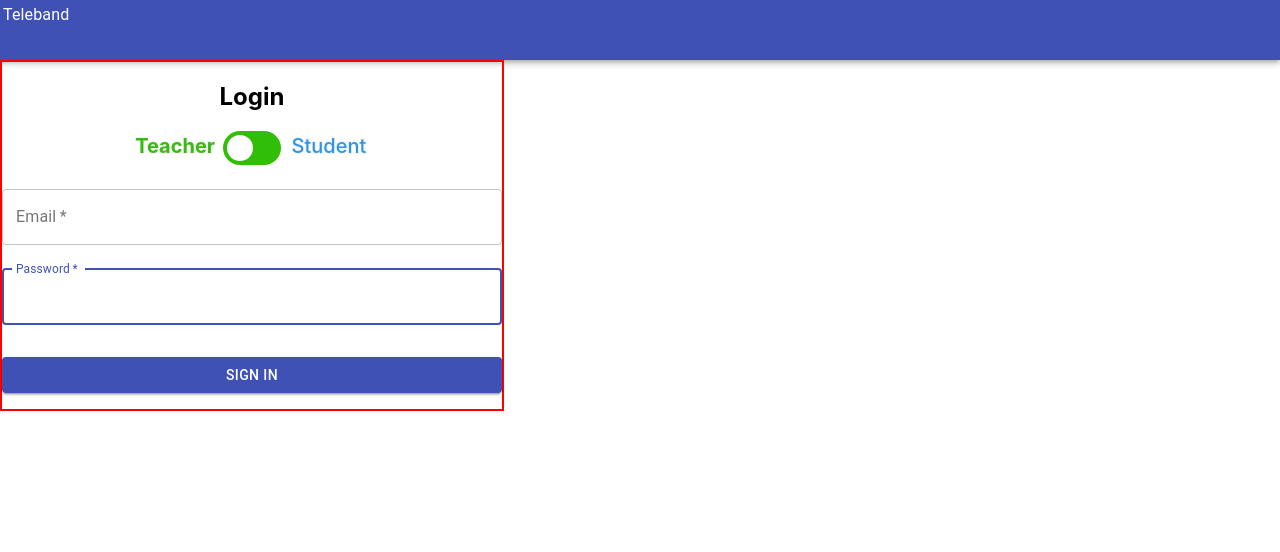
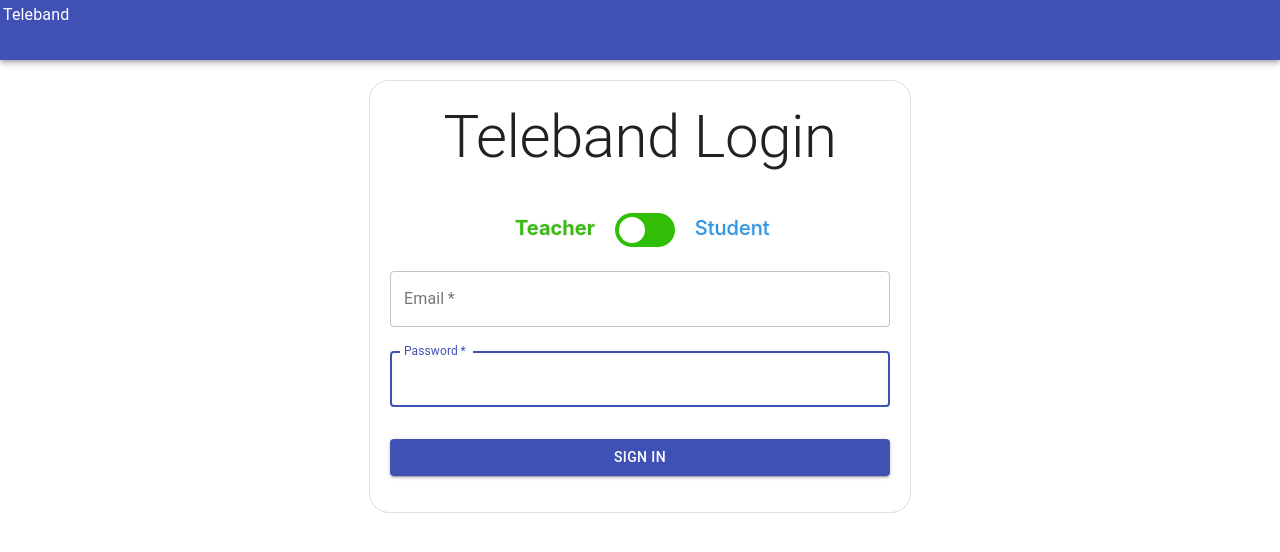
Before and after one commit to laurenyz/teleband-frontend, a React (Create React App) app: page /login in a window 1280 px wide. Shown: the top 552 px of the page. Built offline with nearby package versions, Linux system fonts and the light colour scheme.

Commit message:
updated welcome page and login page formatting

```diff
--- a/src/components/Landing.component.jsx
+++ b/src/components/Landing.component.jsx
@@ -1,12 +1,13 @@
 import React from 'react'
 import {Link} from 'react-router-dom'
+import Typography from '@material-ui/core/Typography'
+import '../style/LandingPage.style.css'
 
 function Landing () {
     return(
-        <div>
-            Welcome to Teleband!
-
-            Click <Link to="/login">here</Link> to login.
+        <div id="welcome-message">
+            <Typography id="header-h1" variant="h1">Welcome to Teleband!</Typography>
+            <Typography display="inline" variant="h2">Click </Typography><Link to="/login"><Typography display="inline" variant="h2">here</Typography></Link><Typography display="inline" variant="h2"> to login.</Typography>
         </div>
     )
 }
--- a/src/components/Login.component.jsx
+++ b/src/components/Login.component.jsx
@@ -5,6 +5,8 @@ import { useHistory } from 'react-router-dom'
 import Button from '@material-ui/core/Button';
 import TextField from '@material-ui/core/TextField';
 import Grid from '@material-ui/core/Grid'
+import Typography from '@material-ui/core/Typography'
+import Paper from '@material-ui/core/Paper'
 import { makeStyles } from '@material-ui/core/styles';
 import '../style/Login.style.css'
 
@@ -16,6 +18,14 @@ const useStyles = makeStyles(theme => ({
     submit: {
         margin: theme.spacing(3, 0, 2),
     },
+    paper: {
+        padding: 20,
+        width: 500,
+        // backgroundColor: "#dcdcdc",
+        //borderColor: theme.secondary,
+        borderRadius: 20,
+        marginTop: 20,
+    }
   }));
 
 function Login(props) {
@@ -57,8 +67,9 @@ function Login(props) {
     const [student, setStudent] = useState(false)
 
     return (
-        <div id="login">
-            <h2>Login</h2>
+        <Grid container justify="center">
+            <Paper className={classes.paper} variant="outlined">
+                <Typography variant="h2" id="login-header">Teleband Login</Typography>
                 <div className="switch-box" >
                     <div className={`teacher-btn ${!student ? "highlight" : "no-highlight"}`}>Teacher</div>
                     <label className="switch">
@@ -146,7 +157,8 @@ function Login(props) {
                             </form>
                         </React.Fragment>
                 }
-        </div>
+            </Paper>
+        </Grid>
     )
 }
 
--- /dev/null
+++ b/src/style/LandingPage.style.css
@@ -0,0 +1,8 @@
+#welcome-message {
+  margin: 60px;
+  text-align: center;
+}
+
+#header-h1 {
+  margin-bottom: 60px;
+}
--- a/src/style/Login.style.css
+++ b/src/style/Login.style.css
@@ -1,7 +1,6 @@
- #login {
-   width: 500px;
-   border: solid red 2px;
+#login-header {
    text-align: center;
+   margin-bottom: 40px;
  }
 
 .switch-box{
@@ -28,7 +27,6 @@
   justify-content: space-evenly;
 }
 
-
 .highlight {
 font-weight: 700;
 }
@@ -38,7 +36,7 @@
 }
 
 .teacher-btn{
-  color: rgb(49, 190, 6)
+color: rgb(49, 190, 6);
 }
 
 .student-btn{
@@ -49,8 +47,9 @@
 .switch {
   position: relative;
   display: inline-block;
-    width: 60px;
+  min-width: 60px;
   height: 34px;
+  margin: 0px 20px;
 }
 
 /* Hide default HTML checkbox */
```
Lines whose indentation alone changed are shown as unchanged.
